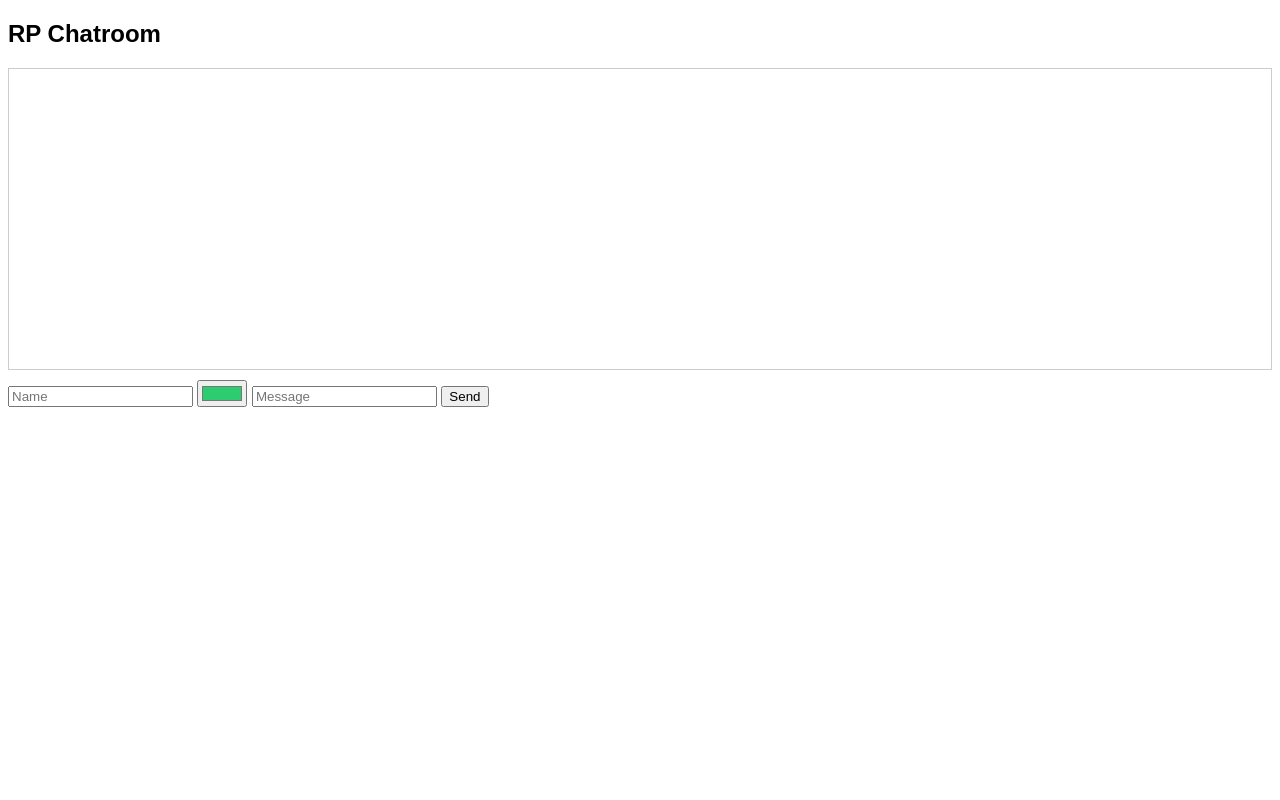
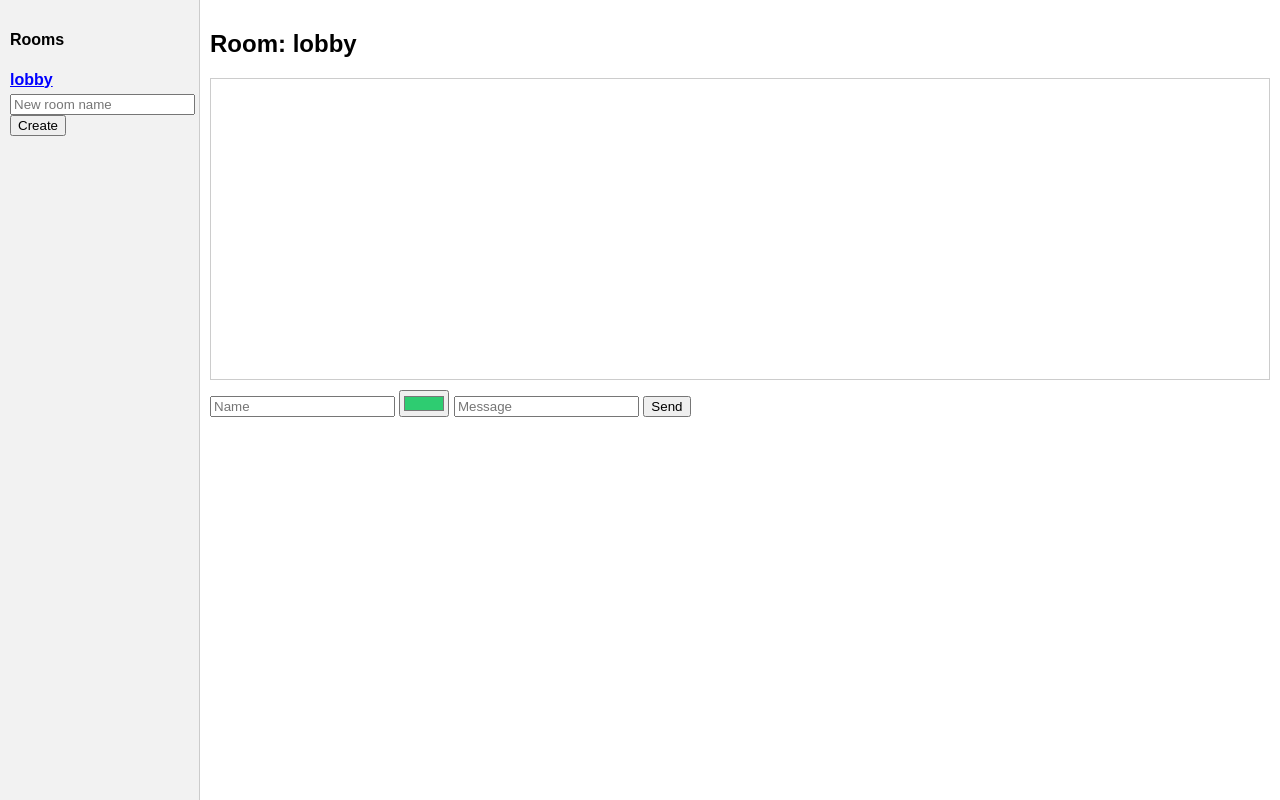
Before and after one commit to FrigidDisposition/rp-chat, a website: page public/index.html in a window 1280 px wide. Drawn offline with nearby package versions, Linux system fonts and the light colour scheme; no server answers.

Commit message:
Added rooms index

```diff
--- a/public/index.html
+++ b/public/index.html
@@ -1,29 +1,93 @@
+<!-- === RP Chat App with Dynamic Rooms === -->
 <!DOCTYPE html>
 <html>
 <head>
-  <title>RP Chat (Socket.IO)</title>
+  <title>RP Chat (Rooms)</title>
   <script src="/socket.io/socket.io.js"></script>
   <style>
-    body { font-family: sans-serif; }
-    #messages { list-style: none; height: 300px; overflow-y: scroll; padding: 0; border: 1px solid #ccc; margin-bottom: 10px; }
+    body { display: flex; font-family: sans-serif; margin: 0; }
+    #sidebar {
+      width: 200px;
+      background: #f2f2f2;
+      padding: 10px;
+      border-right: 1px solid #ccc;
+      height: 100vh;
+      box-sizing: border-box;
+    }
+    #main {
+      flex: 1;
+      padding: 10px;
+    }
+    #messages {
+      list-style: none;
+      height: 300px;
+      overflow-y: scroll;
+      padding: 0;
+      border: 1px solid #ccc;
+      margin-bottom: 10px;
+    }
     #messages li { padding: 4px; }
+    .room { cursor: pointer; margin: 5px 0; color: blue; }
+    .room.active { font-weight: bold; text-decoration: underline; }
   </style>
 </head>
 <body>
-  <h2>RP Chatroom</h2>
+  <div id="sidebar">
+    <h4>Rooms</h4>
+    <div id="room-list"></div>
+    <input id="new-room" placeholder="New room name" />
+    <button onclick="createRoom()">Create</button>
+  </div>
+
+  <div id="main">
+    <h2 id="room-title">Room: lobby</h2>
     <ul id="messages"></ul>
     <input id="username" placeholder="Name" />
-<input id="color" type="color" value="#2ecc71" title="Choose message color" />
+    <input id="color" type="color" value="#2ecc71" />
     <input id="m" autocomplete="off" placeholder="Message" />
     <button onclick="send()">Send</button>
-
+  </div>
 
   <script>
     const socket = io();
+    let currentRoom = "lobby";
+
     const messages = document.getElementById('messages');
+    const roomList = document.getElementById('room-list');
+    const roomTitle = document.getElementById('room-title');
 
-  // ✅ This must be registered ONCE
+    function joinRoom(room) {
+      socket.emit('join room', room);
+      currentRoom = room;
+      messages.innerHTML = '';
+      roomTitle.textContent = 'Room: ' + room;
+      document.querySelectorAll('.room').forEach(r => r.classList.remove('active'));
+      const active = document.getElementById('room-' + room);
+      if (active) active.classList.add('active');
+    }
+
+    function addRoomToList(room) {
+      if (!document.getElementById('room-' + room)) {
+        const div = document.createElement('div');
+        div.className = 'room';
+        div.id = 'room-' + room;
+        div.textContent = room;
+        div.onclick = () => joinRoom(room);
+        roomList.appendChild(div);
+      }
+    }
+
+    function createRoom() {
+      const room = document.getElementById('new-room').value.trim();
+      if (room) {
+        addRoomToList(room);
+        joinRoom(room);
+        document.getElementById('new-room').value = '';
+      }
+    }
+
     socket.on('chat message', function(msg) {
+      if (msg.room !== currentRoom) return;
       const li = document.createElement('li');
       const styledText = formatQuotedText(msg.text, msg.color);
       li.innerHTML = `<strong>${msg.user}:</strong> ${styledText}`;
@@ -36,14 +100,18 @@
       const text = document.getElementById('m').value;
       const color = document.getElementById('color').value;
       if (user && text) {
-      socket.emit('chat message', { user, text, color });
+        socket.emit('chat message', { user, text, color, room: currentRoom });
         document.getElementById('m').value = '';
       }
     }
 
     function formatQuotedText(text, color) {
-    return text.replace(/"([^"]+)"/g, `<span style="color: ${color}">"$1"</span>`);
+      return text.replace(/\"([^\"\\r\\n]+)\"/g, `<span style=\"color: ${color}\">"$1"</span>`);
     }
+
+    // Init
+    ['lobby'].forEach(addRoomToList);
+    joinRoom('lobby');
   </script>
 </body>
 </html>
```
Lines whose indentation alone changed are shown as unchanged.
